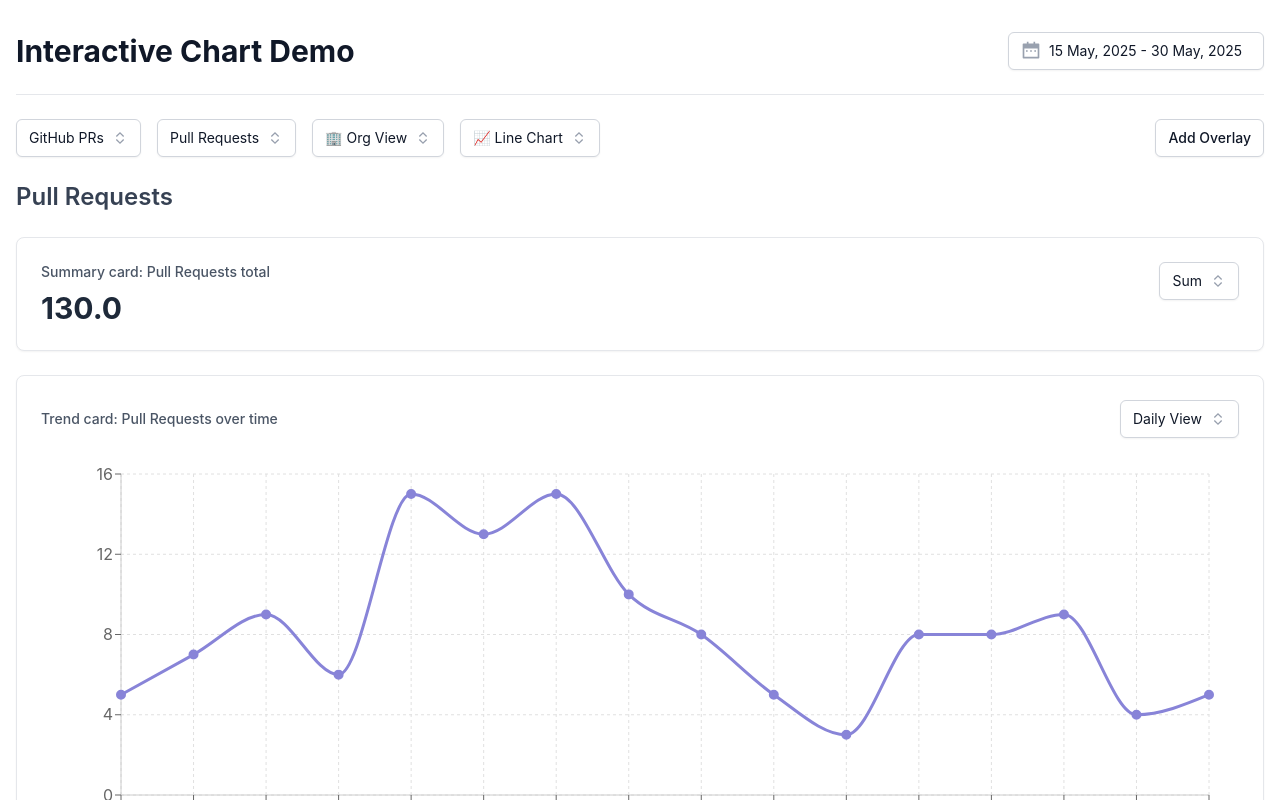
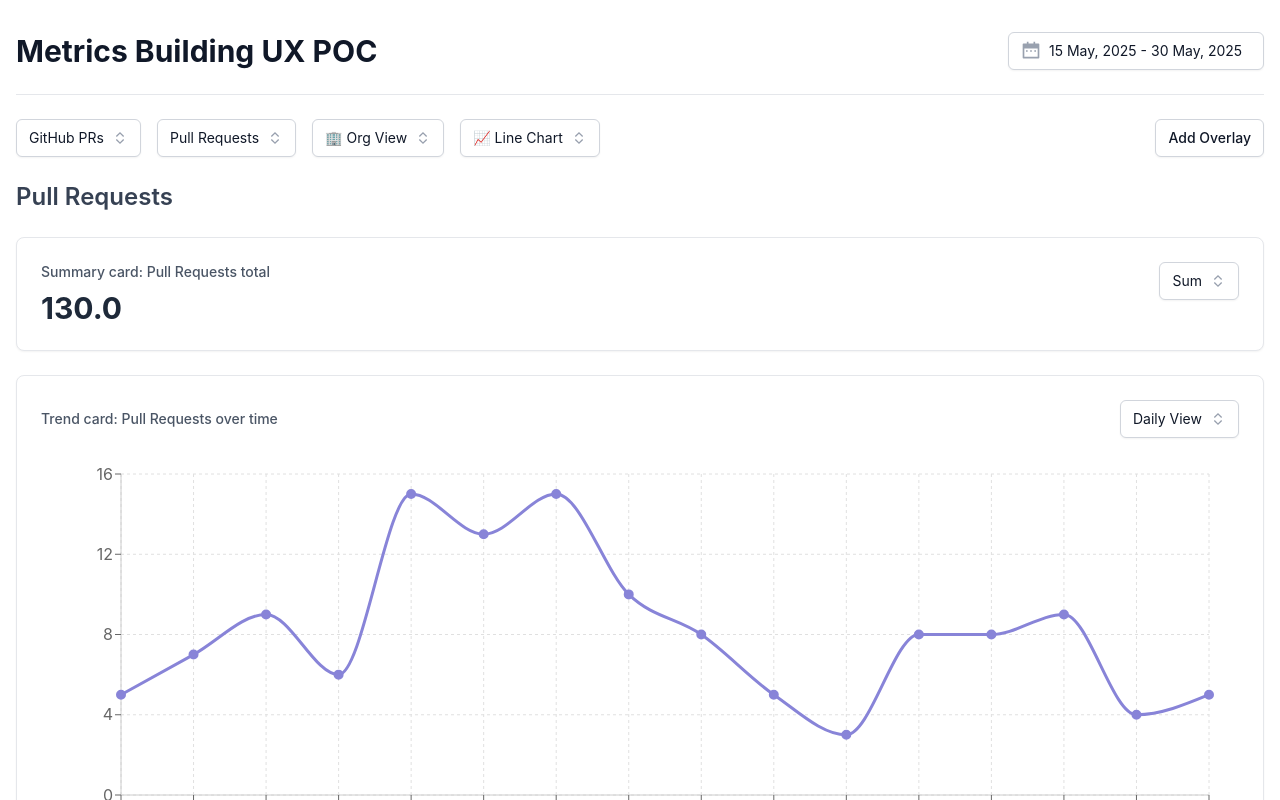
Before and after one commit to jonbrick/recharts-demo, a Next.js app: page / in a window 1280 px wide. Shown: the top 800 px of the page. Built offline with nearby package versions, Linux system fonts and the light colour scheme.

Commit message:
Rename page

```diff
--- a/src/app/page.tsx
+++ b/src/app/page.tsx
@@ -294,7 +294,7 @@ export default function HomePage() {
         {/* Header row with title and date picker */}
         <div className="flex justify-between items-center">
           <h1 className="text-3xl font-bold text-gray-900">
-            Interactive Chart Demo
+            Metrics Building UX POC
           </h1>
           <div className="flex gap-2">
             <DateRangePicker
```
